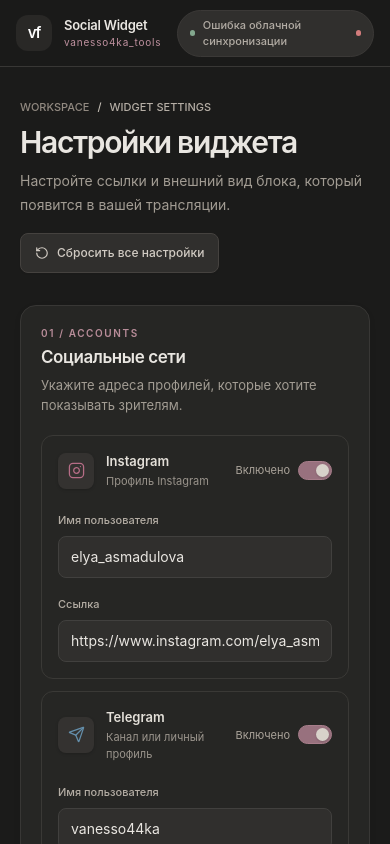
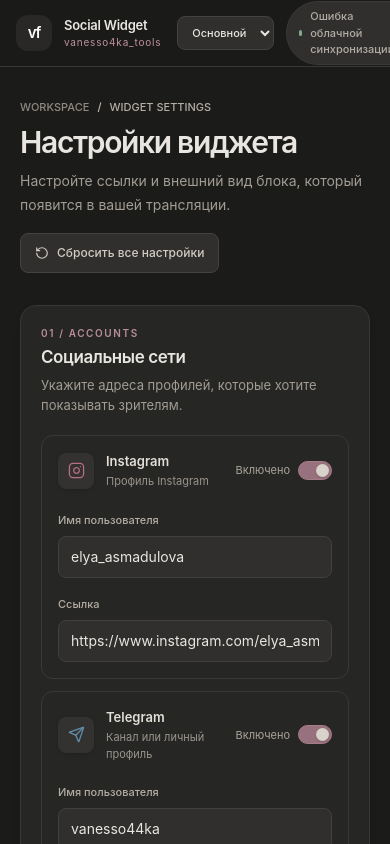
Before and after one commit to wnfy7teen/twitch-social-widget, a React (Vite) app: page /settings in a window 390 px wide. Built offline with nearby package versions, Linux system fonts and the light colour scheme; no server answers; the database is empty.

Commit message:
Keep profile switcher available on mobile

```diff
--- a/src/components/Settings.tsx
+++ b/src/components/Settings.tsx
@@ -94,8 +94,8 @@ const Settings: React.FC<SettingsProps> = ({ config, setConfig, syncStatus, prof
             </div>
           </div>
           <div className="flex items-center gap-3">
-            <label className="hidden items-center gap-2 text-[11px] text-[#aaa39a] sm:flex">
-              Профиль
+            <label className="flex items-center gap-2 text-[11px] text-[#aaa39a]">
+              <span className="hidden sm:inline">Профиль</span>
               <select value={profileId} onChange={(event) => { window.location.href = `/settings${event.target.value === 'default' ? '' : `?profile=${event.target.value}`}`; }} className="rounded-lg border border-[#45423f] bg-[#302f2d] px-2.5 py-2 text-[11px] font-medium text-[#e9e6e1] outline-none focus:border-[#a77d8a]">
                 <option value="default">Основной</option>
                 <option value="domentos">Domentos</option>
```
